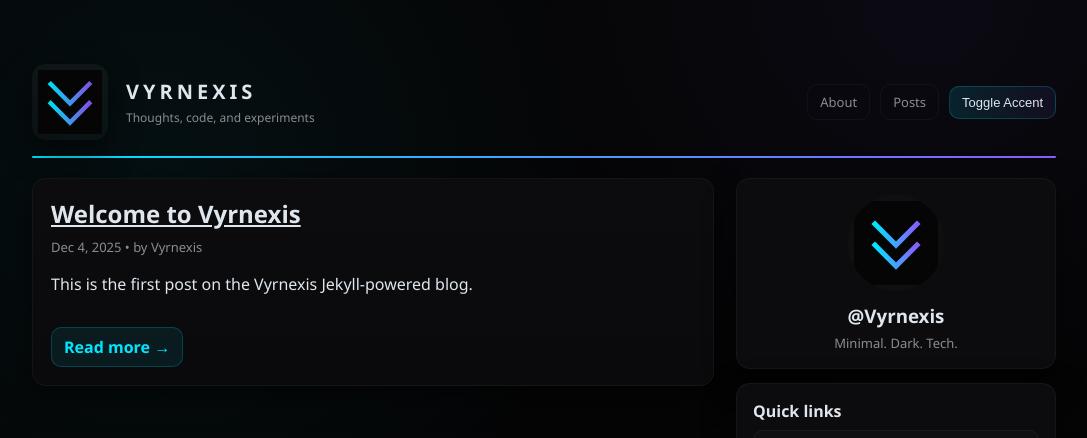
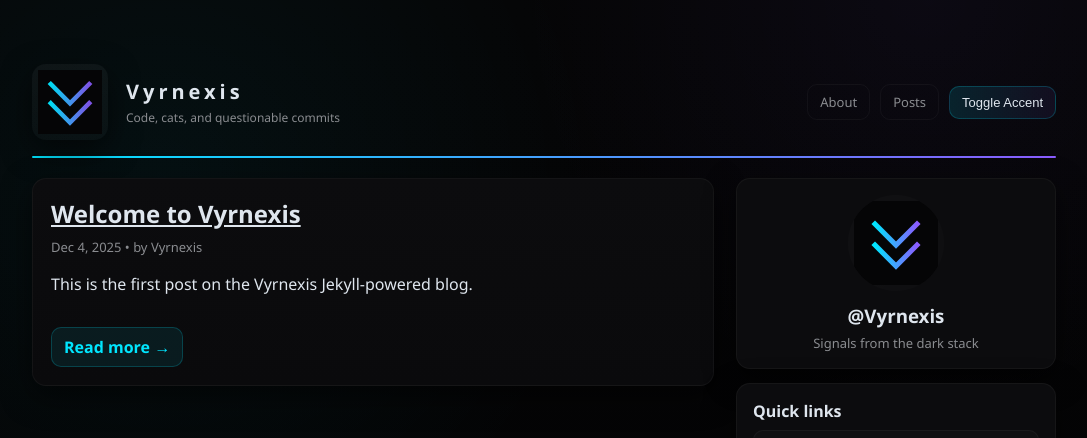
Before and after one commit to Vyrnexis/vyrnexis.github.io, a Jekyll site: the page built from index.html, in a window 1280 px wide. Shown: the top 438 px of the page, without its empty margins (96-1183 px from the left). Built offline with Jekyll 4.4.1, drawn with Linux system fonts in a browser that asks for light colours.

Commit message:
update config

```diff
--- a/_config.yml
+++ b/_config.yml
@@ -2,3 +2,9 @@ title: Vyrnexis
 author: Vyrnexis
 markdown: kramdown
 permalink: /:year/:month/:day/:title/
+
+# Brand and sidebar copy (easy to change for forks)
+brand_name: Vyrnexis
+brand_subtitle: "Code, cats, and questionable commits"
+sidebar_handle: "@Vyrnexis"
+sidebar_subtext: "Signals from the dark stack"
--- a/_layouts/default.html
+++ b/_layouts/default.html
@@ -4,8 +4,8 @@
   <meta charset="utf-8" />
   <meta name="viewport" content="width=device-width,initial-scale=1" />
   <title>{{ page.title | default: "Vyrnexis" }}</title>
-  <meta name="description" content="Vyrnexis" />
-  <meta name="author" content="Vyrnexis" />
+  <meta name="description" content="{{ site.title | default: 'Vyrnexis' }}" />
+  <meta name="author" content="{{ site.author | default: 'Vyrnexis' }}" />
 
   <style>
     :root{
@@ -359,8 +359,8 @@
       </div>
 
       <div class="brand">
-        <h1>VYRNEXIS</h1>
-        <p>Thoughts, code, and experiments</p>
+        <h1>{{ site.brand_name | default: site.title | default: "Vyrnexis" }}</h1>
+        <p>{{ site.brand_subtitle | default: "Powered by caffeine and semicolons" }}</p>
       </div>
 
       <nav class="nav" aria-label="Primary">
@@ -401,37 +401,22 @@
           <div class="avatar" title="Vyrnexis avatar">
             <img src="{{ '/assets/avatar-vyrnexis-400.svg' | relative_url }}" alt="Vyrnexis avatar">
           </div>
-          <h3>@Vyrnexis</h3>
-          <p>Minimal. Dark. Tech.</p>
+          <h3>{{ site.sidebar_handle | default: "@Vyrnexis" }}</h3>
+          <p>{{ site.sidebar_subtext | default: "Dark mode is a lifestyle" }}</p>
         </div>
 
         <div class="card">
           <h4>Quick links</h4>
           <div class="link-list">
-            <a class="icon-link" href="https://github.com/Vyrnexis" target="_blank" rel="noreferrer">
-              <span class="icon" aria-hidden="true">
-                <img src="{{ '/assets/icon-github.svg' | relative_url }}" alt="">
-              </span>
-              <span>GitHub</span>
-            </a>
-            <a class="icon-link" href="https://www.youtube.com/@Vyrnexis" target="_blank" rel="noreferrer">
-              <span class="icon" aria-hidden="true">
-                <img src="{{ '/assets/icon-youtube.svg' | relative_url }}" alt="">
-              </span>
-              <span>YouTube</span>
-            </a>
-            <a class="icon-link" href="https://vyrnexis.dev" target="_blank" rel="noreferrer">
-              <span class="icon" aria-hidden="true">
-                <img src="{{ '/assets/icon-portfolio.svg' | relative_url }}" alt="">
-              </span>
-              <span>Portfolio</span>
-            </a>
-            <a class="icon-link" href="mailto:hello@vyrnexis.dev">
-              <span class="icon" aria-hidden="true">
-                <img src="{{ '/assets/icon-mail.svg' | relative_url }}" alt="">
-              </span>
-              <span>Email</span>
-            </a>
+            {% assign links = site.data.links %}
+            {% for link in links %}
+              <a class="icon-link" href="{{ link.url }}" {% if link.url contains 'http' %}target="_blank" rel="noreferrer"{% endif %}>
+                <span class="icon" aria-hidden="true">
+                  <img src="{{ link.icon | relative_url }}" alt="">
+                </span>
+                <span>{{ link.label }}</span>
+              </a>
+            {% endfor %}
           </div>
         </div>
       </aside>
```
Also changed, not shown: _data/links.yml (added, +12 -0 lines), README.md.
